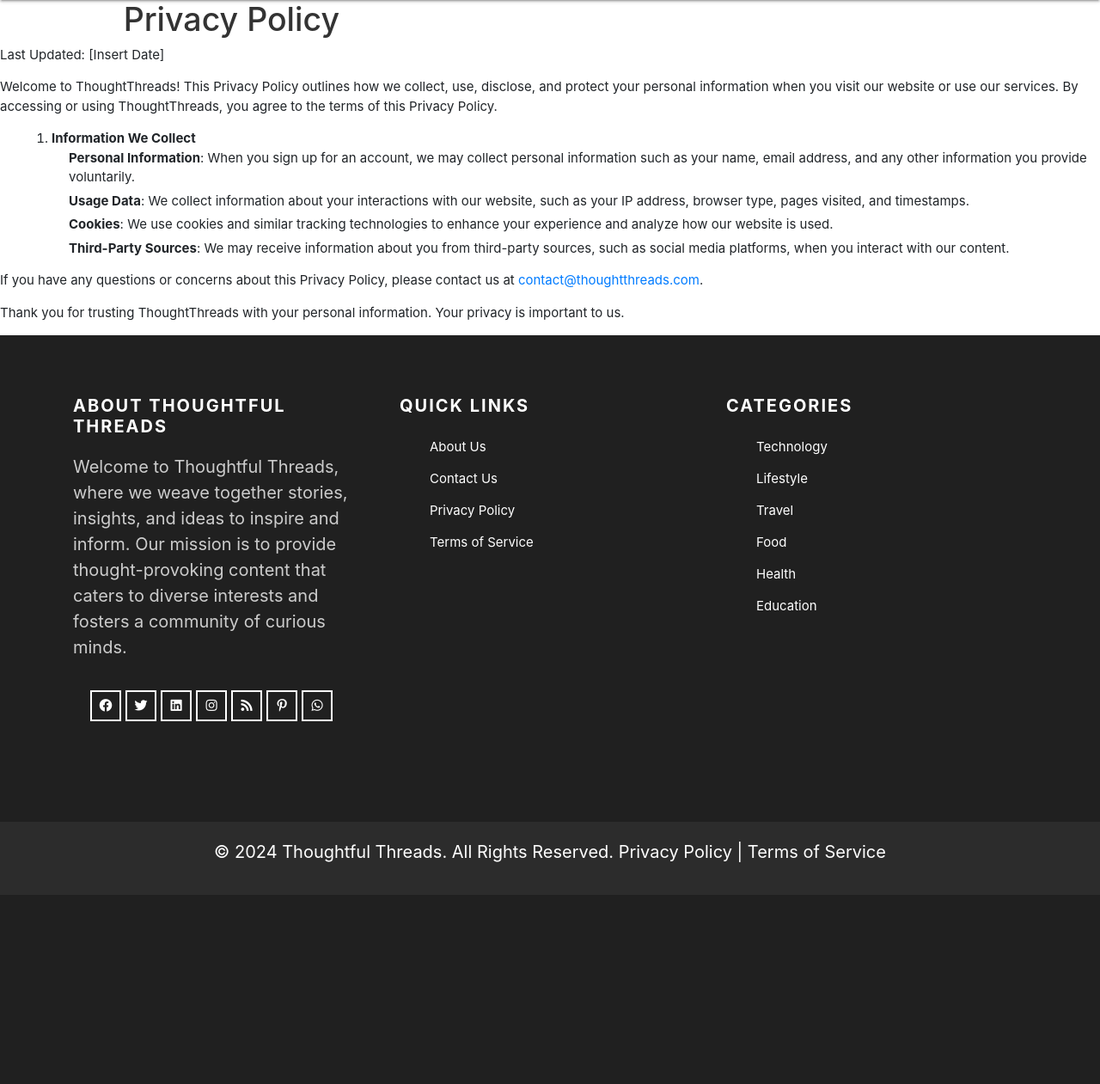
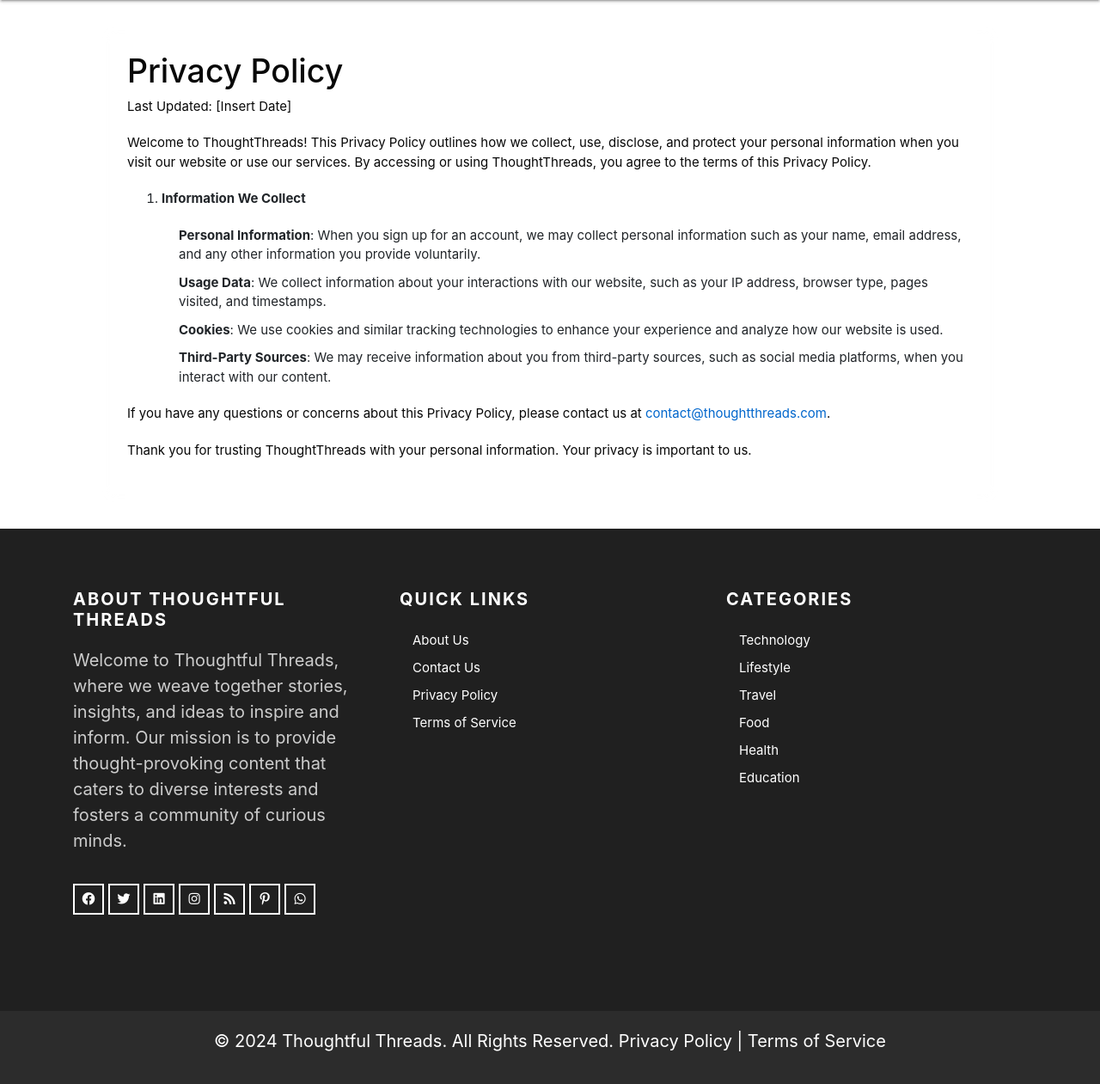
Before and after one commit to tulika-5/ThoughtfulThreads, a Django app: page /privacy/ in a window 1280 px wide. Shown: the part 64-1325 px from the top of the page at 86% size. Before the commit the page ends 1067 px from the top, so only its background shows below. Run offline with Django 3.2, Linux system fonts and the light colour scheme; some libraries are stand-ins or nearby versions.

Commit message:
updates-2

```diff
--- a/thoughtfulthreads/blog/templates/about.html
+++ b/thoughtfulthreads/blog/templates/about.html
@@ -20,7 +20,7 @@
     margin: 40px auto;
     padding: 20px;
     background-color: #fff;
-    box-shadow: 0 0 10px rgba(252, 251, 251, 0.1);
+    box-shadow: 0 0 10px rgba(250, 250, 250, 0.1);
 }
 
 .contents h1, .contents h2 {
--- a/thoughtfulthreads/blog/templates/privacy.html
+++ b/thoughtfulthreads/blog/templates/privacy.html
@@ -1,53 +1,58 @@
-{%extends 'base.html' %}
 
-{%block content%}
 
+    {% extends 'base.html' %}
+
+{% block content %}
+
+{% load static %}
+<head>
+    <title>About Us</title>
+
+</head>
 <style>
-        body {
-            font-family: Arial, sans-serif;
-            line-height: 1.6;
-            margin: 0;
-            padding: 0;
-            background-color: #f5f5f5;
-            color: #333;
+
+
+.contents {
+    width: 80%;
+    margin: 40px auto;
+    padding: 20px;
+    background-color: #fff;
+    box-shadow: 0 0 10px rgba(250, 250, 250, 0.1);
 }
 
-
-
-        h1 {
-            text-align: center;
-            color: #333;
+.contents h1, .contents h2 {
+    color: #080808;
 }
 
-        p {
-            margin-bottom: 15px;
+.contents p {
+    color: #080808;
+    margin-bottom: 20px;
 }
 
-        ol {
-            margin-left: 20px;
-            margin-bottom: 15px;
+.contents ul {
+    margin: 20px 0;
+    padding: 0;
+    list-style-type: disc;
+    padding-left: 20px;
 }
 
-        ul {
-            margin-left: 20px;
-            margin-bottom: 15px;
+.contents li {
+    margin-bottom: 10px;
 }
 
-        li {
-            margin-bottom: 5px;
-        }
-
-        a {
-            color: #007bff;
+.contents a {
+    color: #0066cc;
     text-decoration: none;
 }
 
-        a:hover {
+.contents a:hover {
     text-decoration: underline;
 }
+
 </style>
+<body>
 
-
+    <div class="contents">
         <h1>Privacy Policy</h1>
         <p>Last Updated: [Insert Date]</p>
         <p>Welcome to ThoughtThreads! This Privacy Policy outlines how we collect, use, disclose, and protect your personal information when you visit our website or use our services. By accessing or using ThoughtThreads, you agree to the terms of this Privacy Policy.</p>
@@ -65,5 +70,8 @@
         <p>If you have any questions or concerns about this Privacy Policy, please contact us at <a href="mailto:contact@thoughtthreads.com">contact@thoughtthreads.com</a>.</p>
         <p>Thank you for trusting ThoughtThreads with your personal information. Your privacy is important to us.</p>
 
+    </div>
+</body>
 
-    {%endblock%}
+
+{% endblock %}
```
Also changed, not shown: thoughtfulthreads/blog/templates/term&condition.html (+39 -17 lines), thoughtfulthreads/blog/templates/profile.html (line endings or trailing spaces). Lines whose indentation alone changed are shown as unchanged.
